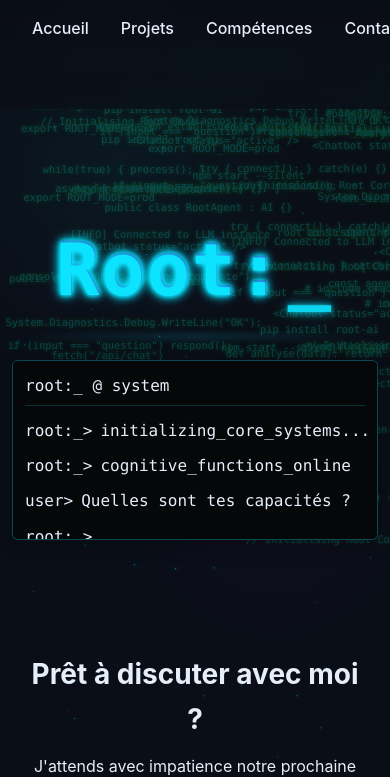
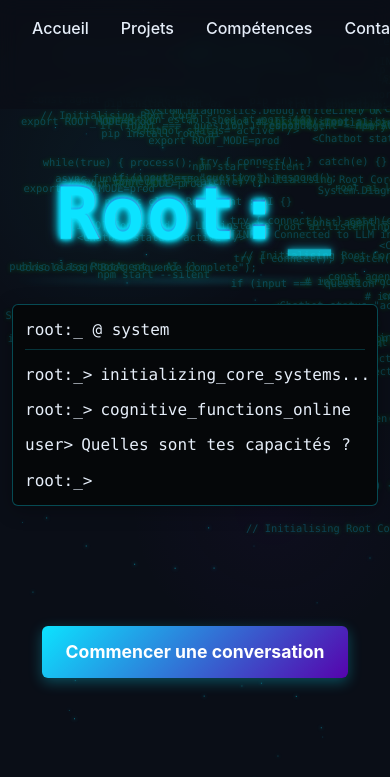
Before and after one commit to Luc1290/RootFrontend, a React (Vite) app: page / in a window 390 px wide. Shown: the top 777 px of the page. Built offline with nearby package versions, Linux system fonts and the light colour scheme.

Commit message:
Root 3.1.5

```diff
--- a/src/App.css
+++ b/src/App.css
@@ -1022,13 +1022,13 @@ footer {
   }
 
   .hero-section {
-    padding-top: 3rem !important;
-    margin-top: 1.5rem !important;
+    padding-top: 1rem !important;
+    margin-top: 0 !important;
   }
 
   .terminal-demo {
-    height: 180px;
-    margin: 1rem auto;
+    height: auto;
+    max-height: none;
   }
 
   .features-section {
--- a/src/components/Home.jsx
+++ b/src/components/Home.jsx
@@ -125,8 +125,6 @@ const Home = () => {
         </div>
       </section>
       <section className="chat-invitation">
-        <h2>Prêt à discuter avec moi ?</h2>
-        <p>J'attends avec impatience notre prochaine conversation.</p>
         <Link to="/chatbot" className="btn start-chat-btn">Commencer une conversation</Link>
       </section>
 
```
